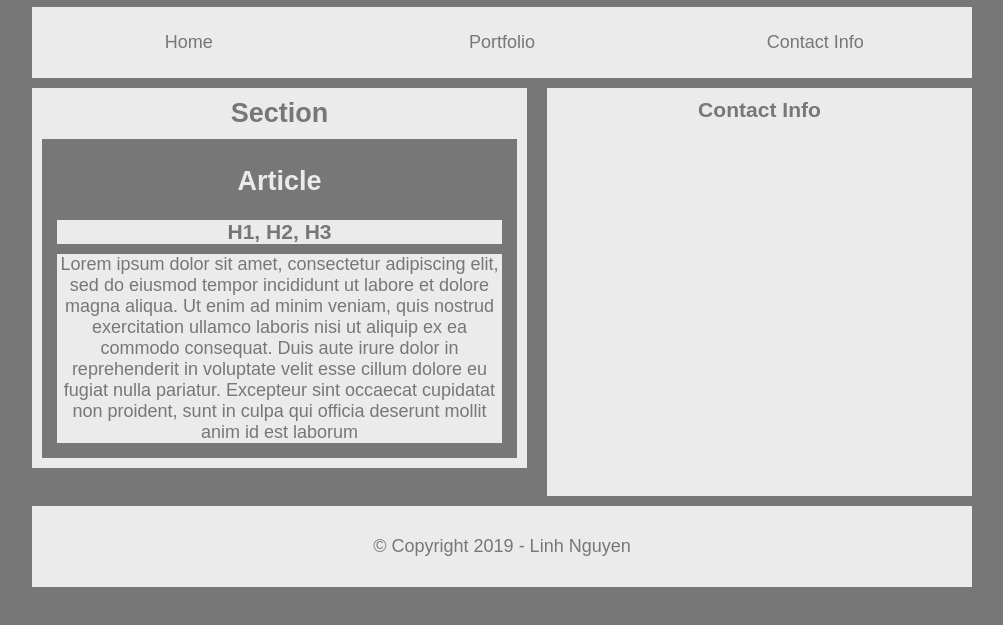
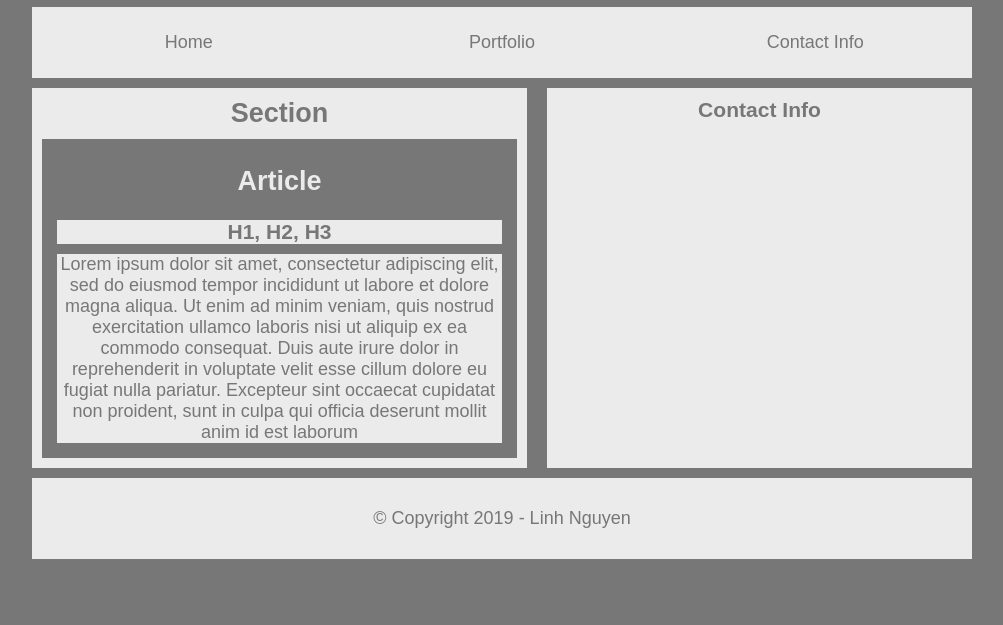
Before and after one commit to linh0404/HW-Wireframe, a plain HTML site: page index.html in a window 1280 px wide. Shown: the part 81-706 px from the top of the page, without its empty margins (138-1141 px from the left). Drawn offline with Linux system fonts and the light colour scheme.

Commit message:
changed the height of the aside

```diff
--- a/style.css
+++ b/style.css
@@ -69,7 +69,7 @@ aside {
     float: right;
     text-align: center;
     width: 425px;
-    height: 408px;
+    height: 380px;
 }
 
 footer {
```
